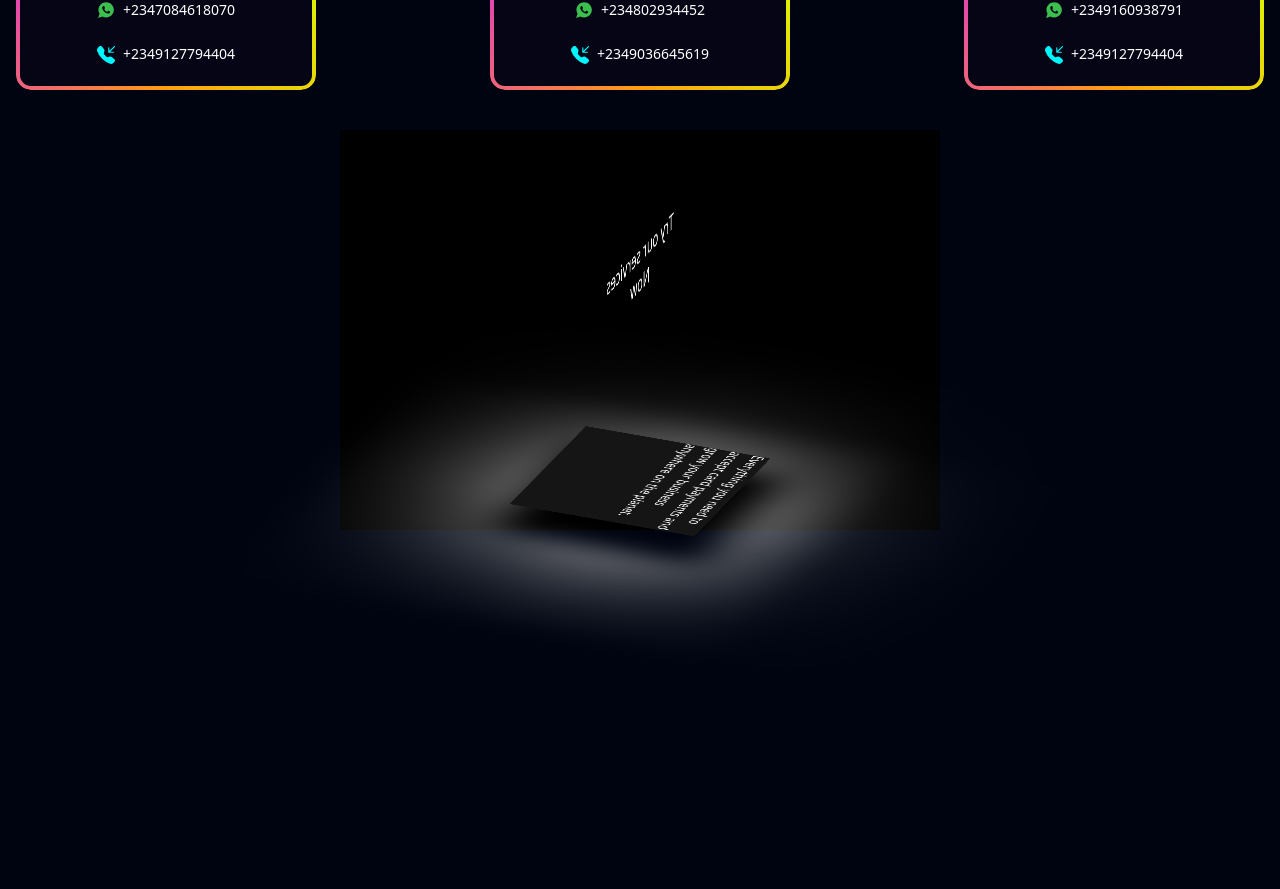
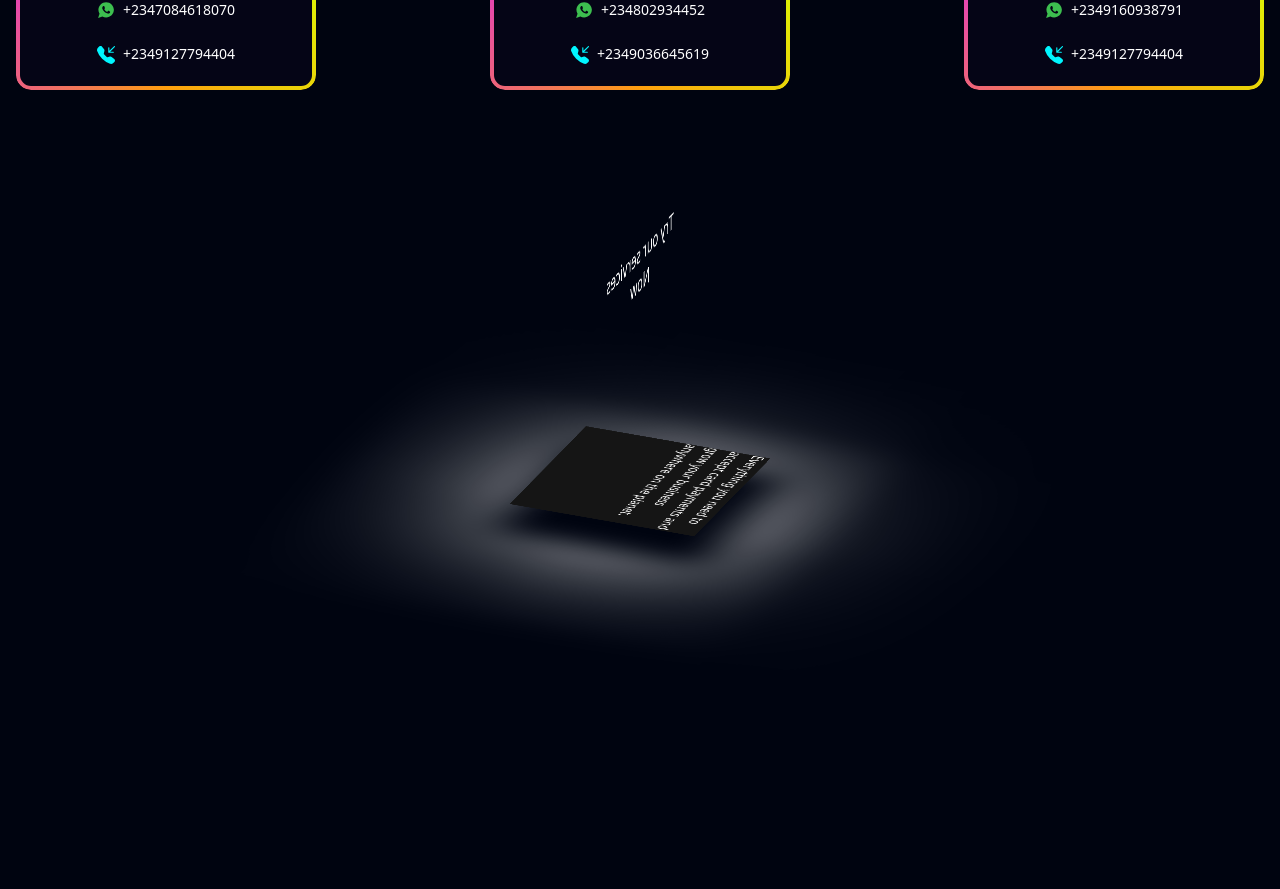
Before and after one commit to Danielazan/BillyMan, a React (Create React App) app: page / in a window 1280 px wide. Shown: the part 2673-3562 px from the top of the page. Built offline with nearby package versions, Linux system fonts and the light colour scheme.

Commit message:
Corrected try service section

```diff
--- a/src/Pages/About Page/About.jsx
+++ b/src/Pages/About Page/About.jsx
@@ -140,8 +140,8 @@ const About = () => {
 
           {/* Leading Strong teams */}
 
-          <div className='w-full flex items-center justify-between grid grid-cols-1 md:grid-cols-2 lg:grid-cols-3'>
-            <div class="card">Card 1</div>
+          <div className='w-full  items-center justify-between grid grid-cols-1 md:grid-cols-2 lg:grid-cols-3 pl-4 pr-4'>
+            <div className="card">Card 1</div>
             <div class="card">Card 2</div>
             <div class="card">Card 3</div>
           </div>
--- a/src/Pages/Hero Page/Testimony.jsx
+++ b/src/Pages/Hero Page/Testimony.jsx
@@ -127,7 +127,7 @@ const Testimony = () => {
         {/* Try our services section */}
 
         <div className='w-full flex flex-col items-center justify-center mt-6 relative'>
-          <div className="bg-black w-[200px] height-200 lg:w-[600px] lg:h-[400px]  py-5 d-flex justify-content-center align-items-center mb-20">
+          <div className=" w-[200px] height-200 lg:w-[600px] lg:h-[400px]  py-5 d-flex justify-content-center align-items-center mb-20">
               <div className="obj ">
                   <div className="objchild">
                     <h1 className='text-white text-center text-2xl'>Try our services Now</h1>
--- a/src/Pages/Hero Page/styles/TeamCard.css
+++ b/src/Pages/Hero Page/styles/TeamCard.css
@@ -8,7 +8,6 @@
 
     --border-radius: 15px;
     --border-width: 4px;
-    appearance: none;
     position: relative;
     padding: 1em 2em;
     border: 0;
--- a/src/Pages/Hero Page/styles/TryServices.css
+++ b/src/Pages/Hero Page/styles/TryServices.css
@@ -8,7 +8,7 @@
     position: relative;
     width: 200px;
     height: 200px;
-      /* background-color: rgb(96, 96, 232); */
+
     transform-style: preserve-3d;
     transition: 0.5s all;
     transform: rotateX(-25deg) rotateY(20deg);
@@ -20,7 +20,7 @@
     position: absolute;
     width: 100%;
     height: 100%;
-      /* background:linear-gradient( to top,rgb(11, 11, 102),rgb(96, 96, 232) ) ; */
+
   }
 
   .objchild::after {
```
